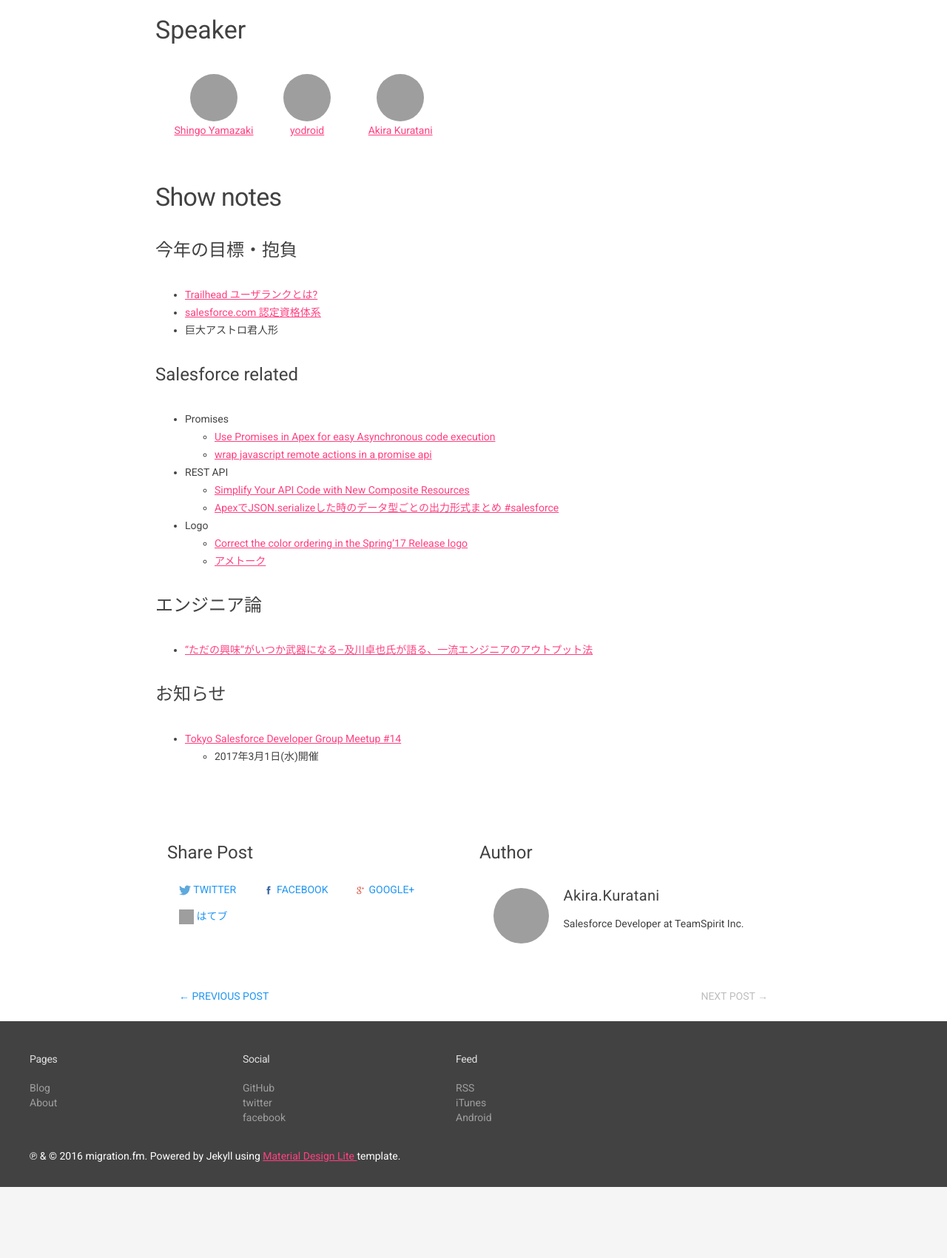
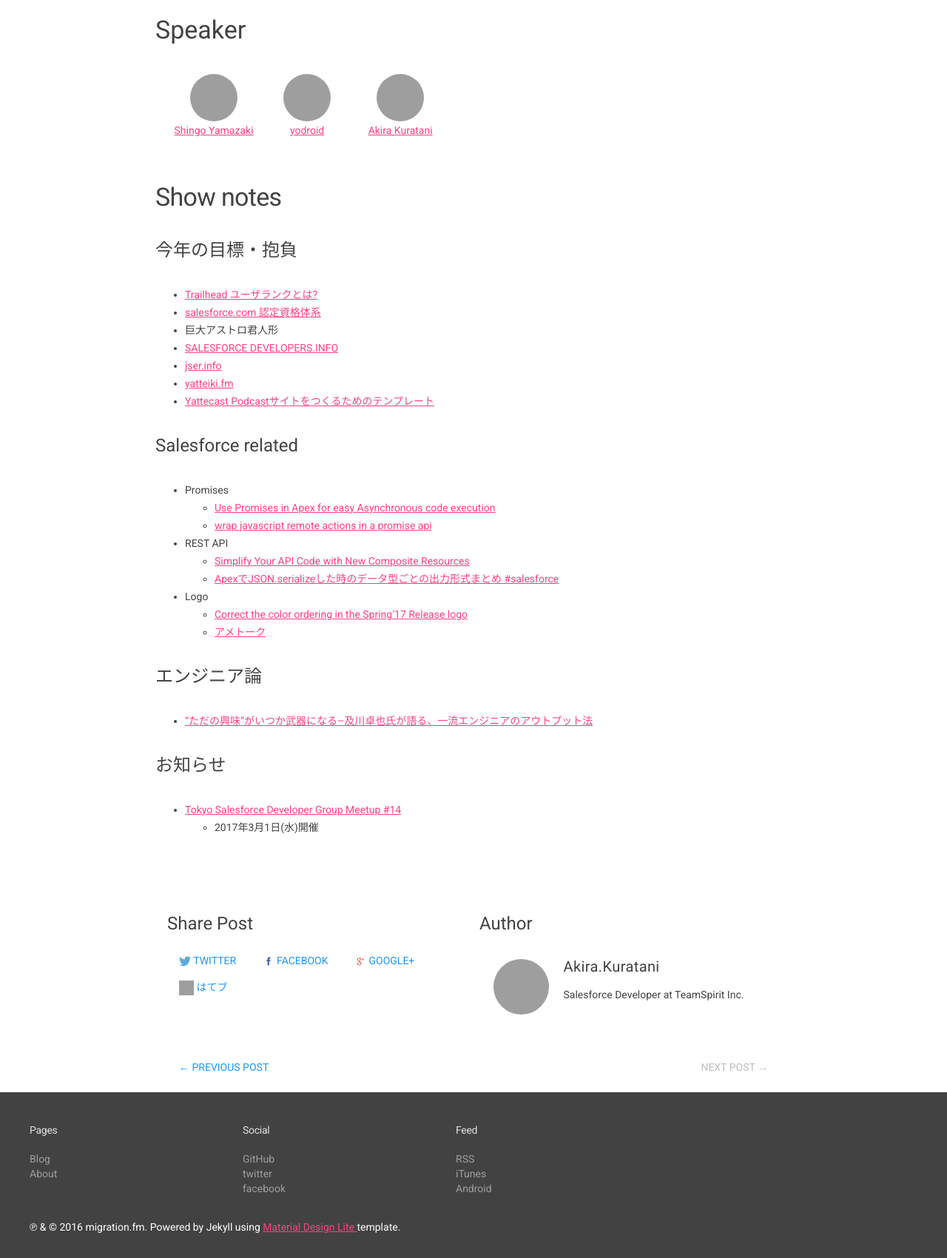
Before and after one commit to migrationfm/migrationfm.github.io, a Jekyll site: the page built from _posts/2017-02-10-010.md, in a window 1280 px wide, cut to the strip 702-2402 px from the top of the page. Shown: the whole strip at 74% size. Built offline with Jekyll 4.4.1, drawn with Linux system fonts in a browser that asks for light colours; nearby versions of some CDN libraries; grey boxes are pictures that could not be loaded.

Commit message:
Add shownote

```diff
--- a/_posts/2017-02-10-010.md
+++ b/_posts/2017-02-10-010.md
@@ -26,6 +26,10 @@
 - [Trailhead ユーザランクとは?](https://trailhead.salesforce.com/ja/trailblazer-ranks)
 - [salesforce.com 認定資格体系](https://www.salesforce.com/jp/services-training/education-services/cert/credentials.jsp)
 - 巨大アストロ君人形
+- [SALESFORCE DEVELOPERS.INFO](http://zaki-yama.github.io/salesforce-developers.info/)
+- [jser.info](https://jser.info/)
+- [yatteiki.fm](https://yatteiki.fm/)
+- [Yattecast Podcastサイトをつくるためのテンプレート](https://r7kamura.github.io/yattecast/)
 
 ## Salesforce related
 
```
